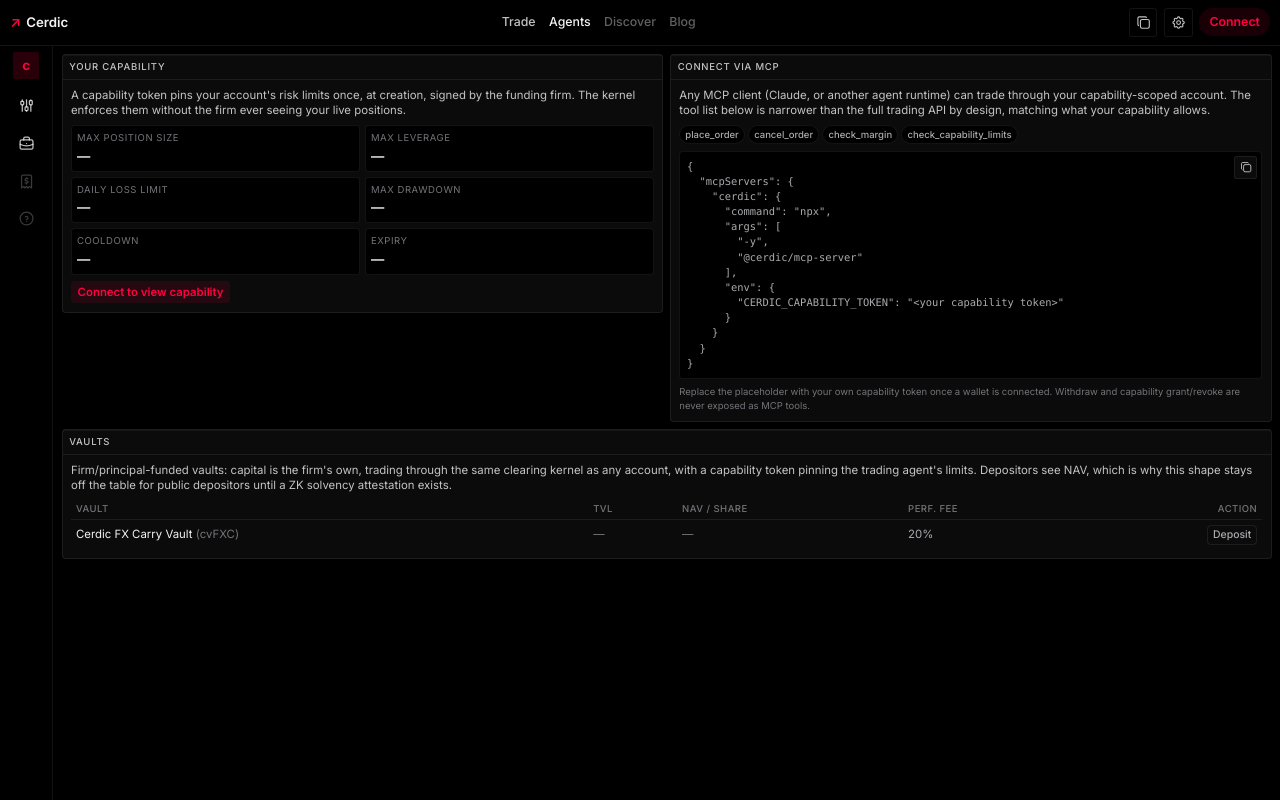
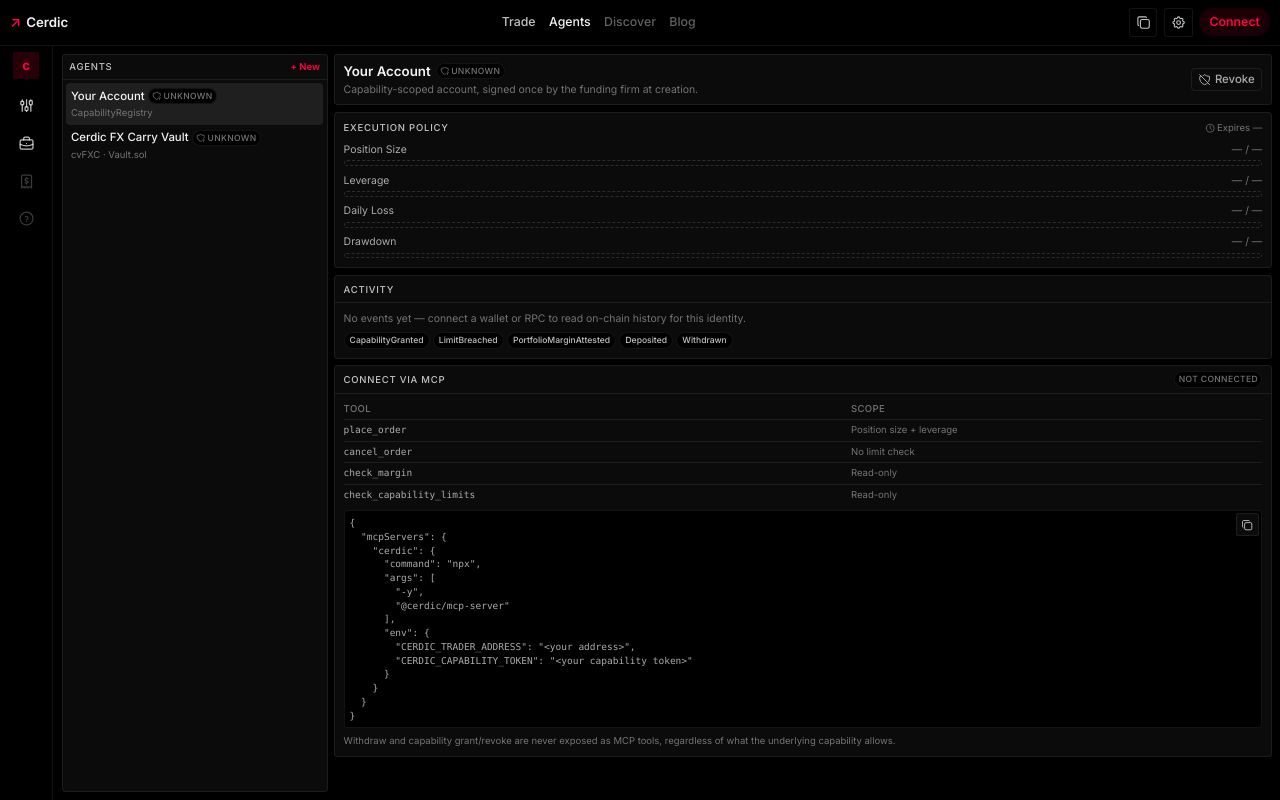
Before and after one commit to cerdicxyz/cerdic, a React (Vite) app in the folder app/: page /agents in a window 1280 px wide. Built offline with nearby package versions, Linux system fonts and the light colour scheme.

Commit message:
redesign: Agents page as master-detail identity inspector

```diff
--- a/app/src/pages/AgentsPage.tsx
+++ b/app/src/pages/AgentsPage.tsx
@@ -1,70 +1,115 @@
 import { useState } from 'react';
-import { IconCopy, IconCheck } from '@tabler/icons-react';
-import { Panel } from '../components/Panel';
+import { IconCopy, IconCheck, IconClock, IconShieldOff, IconShieldQuestion } from '@tabler/icons-react';
 import { toast } from '../toast/toast-context';
 
-// Agents: capability-token accounts, firm/principal-funded vaults, and an
-// MCP connector, in that order because that's the dependency order the
-// backend was actually built in this session (packages/contracts/src/
-// clearing/CapabilityRegistry.sol, then Vault.sol on top of it).
+// Agents: a master-detail identity inspector, not a flat spec sheet.
+//
+// Researched against how 2026's agent-management surfaces (Anthropic's own
+// Managed Agents dashboard, LangGraph Studio's node inspector, the
+// AgentRails/Kore.ai "session list + detail" shape) actually structure
+// this problem: a list of agent identities with a status badge, a detail
+// pane with real-time-shaped execution-policy usage (not just static
+// limits), a permission surface that maps each exposed tool to the exact
+// check backing it, and an activity trace — because the core agentic-UX
+// finding across all of them is the same: transparency, control, and
+// recovery, not a features list. See the session's research notes for the
+// sources this was built from.
+//
+// Two identity kinds share one inspector because they share one backend
+// primitive: CapabilityRegistry.sol keys capabilities by ADDRESS, and
+// Vault.sol IS its own trader address (packages/contracts/src/clearing/
+// Vault.sol's doc comment: "The vault contract IS the trader identity the
+// kernel sees"). A vault is an agent identity with vault-shaped stats
+// bolted on, not a separate concept.
 //
 // Same honesty convention as PortfolioModal.tsx / StatsPanel.tsx: every
-// number here is a dash with a hint pointing at the real backend field,
-// because no wallet is connected yet (Header.tsx's Connect button) — this
-// is the real page shape, not fabricated portfolio data.
+// number is a dash with a hint pointing at the real backend field, because
+// no wallet/RPC is connected yet. Progress bars render as empty TRACKS,
+// not bars filled to 0% — filling to 0% would itself be a claim ("nothing
+// used yet"), which isn't known any more than the limit itself is.
 //
 // The public/permissionless vault shape (third-party depositors funding a
-// manager they don't know, Hyperliquid Vaults / GMX GLP pattern) is
-// deliberately absent below, not hidden behind a "Coming soon" tab: it
-// needs a ZK solvency attestation to stay coherent with sealed positions,
-// and that circuit doesn't exist in crates/zk-circuits yet. See
-// ARCHITECTURE.md's Portfolio Margin Model note and paper/cerdic.tex
-// sec:yield for the full reasoning. What's below is the firm-funded shape,
-// which composes CapabilityRegistry.sol + Vault.sol and needed nothing new.
+// manager they don't know, Hyperliquid Vaults / GMX GLP pattern) is still
+// absent, not hidden behind a "Coming soon" tab: it needs a ZK solvency
+// attestation to stay coherent with sealed positions, and that circuit
+// doesn't exist in crates/zk-circuits yet. See ARCHITECTURE.md's Portfolio
+// Margin Model note and paper/cerdic.tex sec:yield.
 
-interface CapabilityLimit {
+type IdentityKind = 'account' | 'vault';
+
+interface Identity {
+  id: string;
+  kind: IdentityKind;
+  name: string;
+  subtitle: string;
+}
+
+// One row per real deployable identity this backend can actually produce:
+// your own capability-scoped account, and Vault.sol's one canonical test
+// vault ("Cerdic FX Carry Vault," test/Vault.t.sol). Not a fabricated list
+// — Vault.sol deploys one contract per strategy, there is no factory
+// registry to enumerate yet.
+const IDENTITIES: Identity[] = [
+  { id: 'you', kind: 'account', name: 'Your Account', subtitle: 'CapabilityRegistry' },
+  { id: 'cvfxc', kind: 'vault', name: 'Cerdic FX Carry Vault', subtitle: 'cvFXC · Vault.sol' },
+];
+
+interface LimitRow {
   label: string;
-  value: string;
   hint: string;
 }
 
-const CAPABILITY_LIMITS: CapabilityLimit[] = [
-  { label: 'Max Position Size', value: '—', hint: 'CapabilityRegistry.Limits.maxPositionSize' },
-  { label: 'Max Leverage', value: '—', hint: 'CapabilityRegistry.Limits.maxLeverageBps' },
-  { label: 'Daily Loss Limit', value: '—', hint: 'CapabilityRegistry.Limits.dailyLossLimitUsd' },
-  { label: 'Max Drawdown', value: '—', hint: 'CapabilityRegistry.Limits.maxDrawdownBps' },
-  { label: 'Cooldown', value: '—', hint: 'CapabilityRegistry.Limits.cooldownSeconds' },
-  { label: 'Expiry', value: '—', hint: 'CapabilityRegistry.Capability.expiry' },
+const LIMIT_ROWS: LimitRow[] = [
+  { label: 'Position Size', hint: 'CapabilityRegistry.Limits.maxPositionSize' },
+  { label: 'Leverage', hint: 'CapabilityRegistry.Limits.maxLeverageBps' },
+  { label: 'Daily Loss', hint: 'checkBreach(realizedLossTodayUsd) vs Limits.dailyLossLimitUsd' },
+  { label: 'Drawdown', hint: 'checkBreach(drawdownBps) vs Limits.maxDrawdownBps' },
 ];
 
-interface VaultRow {
-  name: string;
-  symbol: string;
-  fee: string;
+interface ToolScope {
+  tool: string;
+  scope: string;
+  hint: string;
 }
 
-// Vault.sol is deployed per-strategy (one contract per vault, not a
-// factory registry yet), so this is the one canonical vault this backend
-// actually has a test suite for (test/Vault.t.sol's "Cerdic FX Carry
-// Vault"), not a fabricated list.
-const VAULTS: VaultRow[] = [{ name: 'Cerdic FX Carry Vault', symbol: 'cvFXC', fee: '20%' }];
+// The permission surface: every exposed tool mapped to the exact on-chain
+// check backing it, not just a name. This is the pattern Anthropic's own
+// Managed Agents dashboard and the MCP authorization model both converge
+// on — "what can this actually touch," not a marketing tool list.
+const TOOL_SCOPES: ToolScope[] = [
+  { tool: 'place_order', scope: 'Position size + leverage', hint: 'checkPositionSize / checkLeverage, CapabilityRegistry.sol' },
+  { tool: 'cancel_order', scope: 'No limit check', hint: 'Cancels are always allowed regardless of capability state' },
+  { tool: 'check_margin', scope: 'Read-only', hint: 'effectiveMarginRequirement, RiskMonitor.sol' },
+  { tool: 'check_capability_limits', scope: 'Read-only', hint: 'limitsOf, CapabilityRegistry.sol' },
+];
 
-const MCP_TOOLS = ['place_order', 'cancel_order', 'check_margin', 'check_capability_limits'];
+interface ActivityKind {
+  event: string;
+  hint: string;
+}
 
-function buildMcpConfig(): string {
-  // A capability-scoped MCP server: the tool list below is deliberately
-  // narrower than the full trading API (no withdraw, no capability grant/
-  // revoke) — the same fail-closed shape CapabilityRegistry.sol already
-  // enforces on-chain, mirrored here at the tool-exposure layer so an MCP
-  // client physically cannot call an action outside what the capability
-  // allows, not just get rejected by the contract after the fact.
+// The event vocabulary this identity's activity log tracks, sourced
+// directly from the two contracts' real event declarations — not
+// fabricated log rows, since nothing is wired to read them yet.
+const ACTIVITY_KINDS: ActivityKind[] = [
+  { event: 'CapabilityGranted', hint: 'CapabilityRegistry.sol' },
+  { event: 'LimitBreached', hint: 'CapabilityRegistry.sol — revokes the capability and freezes the account' },
+  { event: 'PortfolioMarginAttested', hint: 'RiskMonitor.sol — TEE-submitted f_S+f_C+f_L+f_K requirement' },
+  { event: 'Deposited', hint: 'Vault.sol / Account.sol' },
+  { event: 'Withdrawn', hint: 'Vault.sol / Account.sol' },
+];
+
+function buildMcpConfig(identity: Identity): string {
   return JSON.stringify(
     {
       mcpServers: {
         cerdic: {
           command: 'npx',
           args: ['-y', '@cerdic/mcp-server'],
-          env: { CERDIC_CAPABILITY_TOKEN: '<your capability token>' },
+          env: {
+            CERDIC_TRADER_ADDRESS: identity.kind === 'vault' ? '<vault contract address>' : '<your address>',
+            CERDIC_CAPABILITY_TOKEN: '<your capability token>',
+          },
         },
       },
     },
@@ -74,62 +119,209 @@
 }
 
 export function AgentsPage() {
+  const [selectedId, setSelectedId] = useState(IDENTITIES[0].id);
+  const selected = IDENTITIES.find((identity) => identity.id === selectedId) ?? IDENTITIES[0];
+
   return (
-    <div className="flex min-w-0 flex-1 flex-col gap-[var(--space-4)] overflow-y-auto p-[var(--space-5)]">
-      <div className="flex flex-col gap-[var(--space-4)] xl:flex-row">
-        <div className="min-w-0 flex-1">
-          <Panel label="Your Capability" area="none" noPadding>
-            <CapabilitySection />
-          </Panel>
-        </div>
-        <div className="min-w-0 flex-1">
-          <Panel label="Connect via MCP" area="none" noPadding>
-            <McpSection />
-          </Panel>
-        </div>
-      </div>
-      <Panel label="Vaults" area="none" noPadding>
-        <VaultsSection />
-      </Panel>
+    <div className="flex min-w-0 flex-1 gap-[var(--space-4)] overflow-hidden p-[var(--space-5)]">
+      <IdentityList selectedId={selectedId} onSelect={setSelectedId} />
+      <IdentityDetail identity={selected} />
     </div>
   );
 }
 
-function CapabilitySection() {
+function IdentityList({ selectedId, onSelect }: { selectedId: string; onSelect: (id: string) => void }) {
   return (
-    <div className="flex flex-col gap-[var(--space-4)] p-[var(--space-5)]">
-      <p className="text-xs text-text-tertiary">
-        A capability token pins your account's risk limits once, at creation, signed by the funding firm. The
-        kernel enforces them without the firm ever seeing your live positions.
+    <aside className="flex w-[280px] flex-shrink-0 flex-col overflow-hidden rounded-md border border-border-subtle bg-surface-raised">
+      <div className="flex items-center justify-between border-b border-border-subtle px-[var(--space-4)] py-[var(--space-3)]">
+        <span className="text-[10px] font-medium uppercase tracking-[0.08em] text-text-tertiary">Agents</span>
+        <button
+          type="button"
+          onClick={() => toast.info('Wallet connection required', 'Connect a wallet to grant a new capability.')}
+          className="text-[10px] font-semibold text-accent transition-colors duration-150 hover:text-accent-strong"
+        >
+          + New
+        </button>
+      </div>
+      <div className="flex min-h-0 flex-1 flex-col overflow-y-auto p-[var(--space-2)]">
+        {IDENTITIES.map((identity) => (
+          <button
+            key={identity.id}
+            type="button"
+            onClick={() => onSelect(identity.id)}
+            className={`flex flex-col gap-[var(--space-1)] rounded-md px-[var(--space-3)] py-[var(--space-3)] text-left transition-colors duration-150 ${
+              identity.id === selectedId ? 'bg-surface-hover' : 'hover:bg-surface-hover/60'
+            }`}
+          >
+            <div className="flex items-center justify-between gap-[var(--space-2)]">
+              <span className="truncate text-xs font-medium text-text-primary">{identity.name}</span>
+              <StatusBadge />
+            </div>
+            <span className="text-[10px] text-text-quaternary">{identity.subtitle}</span>
+          </button>
+        ))}
+      </div>
+    </aside>
+  );
+}
+
+/** Every identity here reads as "unknown," not "none" — the honest state
+    when no wallet/RPC is wired, distinct from a capability that was
+    actually checked and found absent. Shape + color + text together, per
+    design.md's accessibility rule that color is never the only signal. */
+function StatusBadge() {
+  return (
+    <span
+      title="No wallet or RPC connected — capability status has not been read"
+      className="flex items-center gap-[var(--space-1)] rounded-pill border border-border-subtle bg-surface-base px-[var(--space-2)] py-[1px] text-[9px] font-medium uppercase tracking-[0.04em] text-text-quaternary"
+    >
+      <IconShieldQuestion size={10} stroke={2} aria-hidden="true" />
+      Unknown
+    </span>
+  );
+}
+
+function IdentityDetail({ identity }: { identity: Identity }) {
+  return (
+    <div className="flex min-w-0 flex-1 flex-col gap-[var(--space-4)] overflow-y-auto">
+      <DetailHeader identity={identity} />
+      {identity.kind === 'vault' && <VaultStats />}
+      <ExecutionPolicy />
+      <div className="grid grid-cols-1 gap-[var(--space-4)] 2xl:grid-cols-2">
+        <ActivityLog />
+        <ConnectSection identity={identity} />
+      </div>
+    </div>
+  );
+}
+
+function DetailHeader({ identity }: { identity: Identity }) {
+  return (
+    <div className="flex items-center justify-between rounded-md border border-border-subtle bg-surface-raised px-[var(--space-5)] py-[var(--space-4)]">
+      <div>
+        <div className="flex items-center gap-[var(--space-3)]">
+          <h1 className="text-sm font-semibold text-text-primary">{identity.name}</h1>
+          <StatusBadge />
+        </div>
+        <p className="mt-[var(--space-1)] text-[11px] text-text-quaternary">
+          {identity.kind === 'vault'
+            ? 'Firm-funded vault. Trades under its own address, exactly like any other account.'
+            : 'Capability-scoped account, signed once by the funding firm at creation.'}
         </p>
-      <div className="grid grid-cols-2 gap-[var(--space-3)]">
-        {CAPABILITY_LIMITS.map((limit) => (
-          <div
-            key={limit.label}
-            title={limit.hint}
-            className="rounded-md border border-border-subtle bg-surface-base p-[var(--space-3)]"
-          >
-            <p className="text-[10px] uppercase tracking-[0.06em] text-text-quaternary">{limit.label}</p>
-            <p className="mt-[var(--space-1)] text-sm font-semibold text-text-primary">{limit.value}</p>
-          </div>
-        ))}
       </div>
       <button
         type="button"
-        onClick={() =>
-          toast.info('Wallet connection required', 'Connect a wallet to read your capability from CapabilityRegistry.')
-        }
-        className="self-start rounded-md bg-accent/10 px-[var(--space-4)] py-[var(--space-2)] text-xs font-semibold text-accent transition-colors duration-150 hover:bg-accent/20"
+        onClick={() => toast.info('Wallet connection required', 'Connect a wallet to revoke this capability.')}
+        className="flex items-center gap-[var(--space-2)] rounded-md border border-border-subtle px-[var(--space-4)] py-[var(--space-2)] text-xs font-medium text-text-secondary transition-colors duration-150 hover:border-accent/40 hover:text-accent"
+        title="CapabilityRegistry.revokeCapability — the only edit the firm has on an open account"
       >
-        Connect to view capability
+        <IconShieldOff size={14} stroke={1.75} aria-hidden="true" />
+        Revoke
       </button>
     </div>
   );
 }
 
-function McpSection() {
+function VaultStats() {
+  const stats = [
+    { label: 'TVL', hint: 'Vault.totalAssets()' },
+    { label: 'NAV / Share', hint: 'Vault.navPerShare()' },
+    { label: 'Performance Fee', hint: 'Vault.performanceFeeBps() — 20% in test/Vault.t.sol' },
+    { label: 'High-Water Mark', hint: 'Vault.highWaterMarkPerShare()' },
+  ];
+  return (
+    <div className="rounded-md border border-border-subtle bg-surface-raised p-[var(--space-5)]">
+      <div className="flex items-center justify-between">
+        <span className="text-[10px] font-medium uppercase tracking-[0.08em] text-text-tertiary">Vault</span>
+        <div className="flex gap-[var(--space-2)]">
+          <button
+            type="button"
+            onClick={() => toast.info('Wallet connection required', 'Connect a wallet to deposit into Vault.sol.')}
+            className="rounded-md bg-accent/10 px-[var(--space-4)] py-[var(--space-2)] text-xs font-semibold text-accent transition-colors duration-150 hover:bg-accent/20"
+          >
+            Deposit
+          </button>
+          <button
+            type="button"
+            onClick={() => toast.info('Wallet connection required', 'Connect a wallet to withdraw from Vault.sol.')}
+            className="rounded-md border border-border-subtle px-[var(--space-4)] py-[var(--space-2)] text-xs font-medium text-text-secondary transition-colors duration-150 hover:bg-surface-hover"
+          >
+            Withdraw
+          </button>
+        </div>
+      </div>
+      <div className="mt-[var(--space-4)] grid grid-cols-4 gap-[var(--space-3)]">
+        {stats.map((stat) => (
+          <div key={stat.label} title={stat.hint}>
+            <p className="text-[10px] uppercase tracking-[0.06em] text-text-quaternary">{stat.label}</p>
+            <p className="mt-[var(--space-1)] text-sm font-semibold text-text-primary">—</p>
+          </div>
+        ))}
+      </div>
+    </div>
+  );
+}
+
+/** Real-time-progress-shaped, per the agentic-UX research: a limit alone
+    is static, a limit next to CURRENT USAGE is what lets someone see how
+    close an agent is to a breach before it happens. The track renders
+    empty (no fill, no percentage) rather than a fabricated 0%. */
+function ExecutionPolicy() {
+  return (
+    <div className="rounded-md border border-border-subtle bg-surface-raised p-[var(--space-5)]">
+      <div className="flex items-center justify-between">
+        <span className="text-[10px] font-medium uppercase tracking-[0.08em] text-text-tertiary">
+          Execution Policy
+        </span>
+        <span className="flex items-center gap-[var(--space-1)] text-[10px] text-text-quaternary">
+          <IconClock size={11} stroke={1.75} aria-hidden="true" />
+          Expires —
+        </span>
+      </div>
+      <div className="mt-[var(--space-4)] flex flex-col gap-[var(--space-4)]">
+        {LIMIT_ROWS.map((row) => (
+          <div key={row.label} title={row.hint}>
+            <div className="flex items-center justify-between text-[11px]">
+              <span className="text-text-secondary">{row.label}</span>
+              <span className="text-text-quaternary">— / —</span>
+            </div>
+            <div className="mt-[var(--space-2)] h-1.5 w-full overflow-hidden rounded-pill border border-dashed border-border-default bg-transparent" />
+          </div>
+        ))}
+      </div>
+    </div>
+  );
+}
+
+function ActivityLog() {
+  return (
+    <div className="flex flex-col overflow-hidden rounded-md border border-border-subtle bg-surface-raised">
+      <div className="border-b border-border-subtle px-[var(--space-5)] py-[var(--space-3)]">
+        <span className="text-[10px] font-medium uppercase tracking-[0.08em] text-text-tertiary">Activity</span>
+      </div>
+      <div className="flex flex-col gap-[var(--space-3)] p-[var(--space-5)]">
+        <p className="text-[11px] text-text-quaternary">
+          No events yet — connect a wallet or RPC to read on-chain history for this identity.
+        </p>
+        <div className="flex flex-wrap gap-[var(--space-2)]">
+          {ACTIVITY_KINDS.map((kind) => (
+            <span
+              key={kind.event}
+              title={kind.hint}
+              className="rounded-pill border border-border-subtle bg-surface-base px-[var(--space-3)] py-[var(--space-1)] text-[9px] font-medium text-text-tertiary"
+            >
+              {kind.event}
+            </span>
+          ))}
+        </div>
+      </div>
+    </div>
+  );
+}
+
+function ConnectSection({ identity }: { identity: Identity }) {
   const [copied, setCopied] = useState(false);
-  const config = buildMcpConfig();
+  const config = buildMcpConfig(identity);
 
   async function handleCopy() {
     try {
@@ -143,88 +335,50 @@
   }
 
   return (
-    <div className="flex flex-col gap-[var(--space-4)] p-[var(--space-5)]">
-      <p className="text-xs text-text-tertiary">
-        Any MCP client (Claude, or another agent runtime) can trade through your capability-scoped account. The
-        tool list below is narrower than the full trading API by design, matching what your capability allows.
-      </p>
-      <div className="flex flex-wrap gap-[var(--space-2)]">
-        {MCP_TOOLS.map((tool) => (
-          <span
-            key={tool}
-            className="rounded-pill border border-border-subtle bg-surface-base px-[var(--space-3)] py-[var(--space-1)] text-[10px] font-medium text-text-secondary"
-          >
-            {tool}
+    <div className="flex flex-col overflow-hidden rounded-md border border-border-subtle bg-surface-raised">
+      <div className="flex items-center justify-between border-b border-border-subtle px-[var(--space-5)] py-[var(--space-3)]">
+        <span className="text-[10px] font-medium uppercase tracking-[0.08em] text-text-tertiary">
+          Connect via MCP
         </span>
+        <span className="rounded-pill border border-border-subtle bg-surface-base px-[var(--space-2)] py-[1px] text-[9px] font-medium uppercase tracking-[0.04em] text-text-quaternary">
+          Not connected
+        </span>
+      </div>
+      <div className="flex flex-col gap-[var(--space-3)] p-[var(--space-5)]">
+        <table className="w-full text-[10px]">
+          <thead>
+            <tr className="text-left uppercase tracking-[0.04em] text-text-quaternary">
+              <th className="pb-[var(--space-2)] font-medium">Tool</th>
+              <th className="pb-[var(--space-2)] font-medium">Scope</th>
+            </tr>
+          </thead>
+          <tbody>
+            {TOOL_SCOPES.map((row) => (
+              <tr key={row.tool} title={row.hint} className="border-t border-border-subtle">
+                <td className="py-[var(--space-2)] font-mono text-text-secondary">{row.tool}</td>
+                <td className="py-[var(--space-2)] text-text-quaternary">{row.scope}</td>
+              </tr>
             ))}
-      </div>
+          </tbody>
+        </table>
         <div className="relative">
-        <pre className="overflow-x-auto rounded-md border border-border-subtle bg-surface-base p-[var(--space-4)] text-[11px] text-text-secondary">
+          <pre className="overflow-x-auto rounded-md border border-border-subtle bg-surface-base p-[var(--space-3)] text-[10px] text-text-secondary">
             {config}
           </pre>
           <button
             type="button"
             onClick={handleCopy}
             aria-label="Copy MCP config"
-          className="absolute right-[var(--space-3)] top-[var(--space-3)] grid h-6 w-6 place-items-center rounded-sm border border-border-subtle bg-surface-raised text-text-tertiary transition-colors duration-150 hover:bg-surface-hover hover:text-text-secondary"
+            className="absolute right-[var(--space-2)] top-[var(--space-2)] grid h-6 w-6 place-items-center rounded-sm border border-border-subtle bg-surface-raised text-text-tertiary transition-colors duration-150 hover:bg-surface-hover hover:text-text-secondary"
           >
             {copied ? <IconCheck size={13} stroke={2} /> : <IconCopy size={13} stroke={1.75} />}
           </button>
         </div>
         <p className="text-[10px] text-text-quaternary">
-        Replace the placeholder with your own capability token once a wallet is connected. Withdraw and
-        capability grant/revoke are never exposed as MCP tools.
+          Withdraw and capability grant/revoke are never exposed as MCP tools, regardless of what the underlying
+          capability allows.
         </p>
+      </div>
     </div>
   );
 }
-
-function VaultsSection() {
-  return (
-    <div className="flex flex-col gap-[var(--space-4)] p-[var(--space-5)]">
-      <p className="text-xs text-text-tertiary">
-        Firm/principal-funded vaults: capital is the firm's own, trading through the same clearing kernel as any
-        account, with a capability token pinning the trading agent's limits. Depositors see NAV, which is why
-        this shape stays off the table for public depositors until a ZK solvency attestation exists.
-      </p>
-      <table className="w-full text-xs">
-        <thead>
-          <tr className="border-b border-border-subtle text-left text-[10px] uppercase tracking-[0.05em] text-text-quaternary">
-            <th className="px-[var(--space-3)] py-[var(--space-2)] font-medium">Vault</th>
-            <th className="px-[var(--space-3)] py-[var(--space-2)] font-medium">TVL</th>
-            <th className="px-[var(--space-3)] py-[var(--space-2)] font-medium">NAV / Share</th>
-            <th className="px-[var(--space-3)] py-[var(--space-2)] font-medium">Perf. Fee</th>
-            <th className="px-[var(--space-3)] py-[var(--space-2)] text-right font-medium">Action</th>
-          </tr>
-        </thead>
-        <tbody>
-          {VAULTS.map((vault) => (
-            <tr key={vault.symbol} className="border-b border-border-subtle last:border-b-0">
-              <td className="px-[var(--space-3)] py-[var(--space-3)] text-text-primary">
-                {vault.name} <span className="text-text-quaternary">({vault.symbol})</span>
-              </td>
-              <td title="Vault.totalAssets()" className="px-[var(--space-3)] py-[var(--space-3)] text-text-quaternary">
-                —
-              </td>
-              <td title="Vault.navPerShare()" className="px-[var(--space-3)] py-[var(--space-3)] text-text-quaternary">
-                —
-              </td>
-              <td className="px-[var(--space-3)] py-[var(--space-3)] text-text-secondary">{vault.fee}</td>
-              <td className="px-[var(--space-3)] py-[var(--space-3)] text-right">
-                <button
-                  type="button"
-                  onClick={() =>
-                    toast.info('Wallet connection required', 'Connect a wallet to deposit into Vault.sol.')
-                  }
-                  className="rounded-md border border-border-subtle px-[var(--space-3)] py-[var(--space-1)] text-[11px] font-medium text-text-secondary transition-colors duration-150 hover:bg-surface-hover"
-                >
-                  Deposit
-                </button>
-              </td>
-            </tr>
-          ))}
-        </tbody>
-      </table>
-    </div>
-  );
-}
```
Lines whose indentation alone changed are shown as unchanged.
